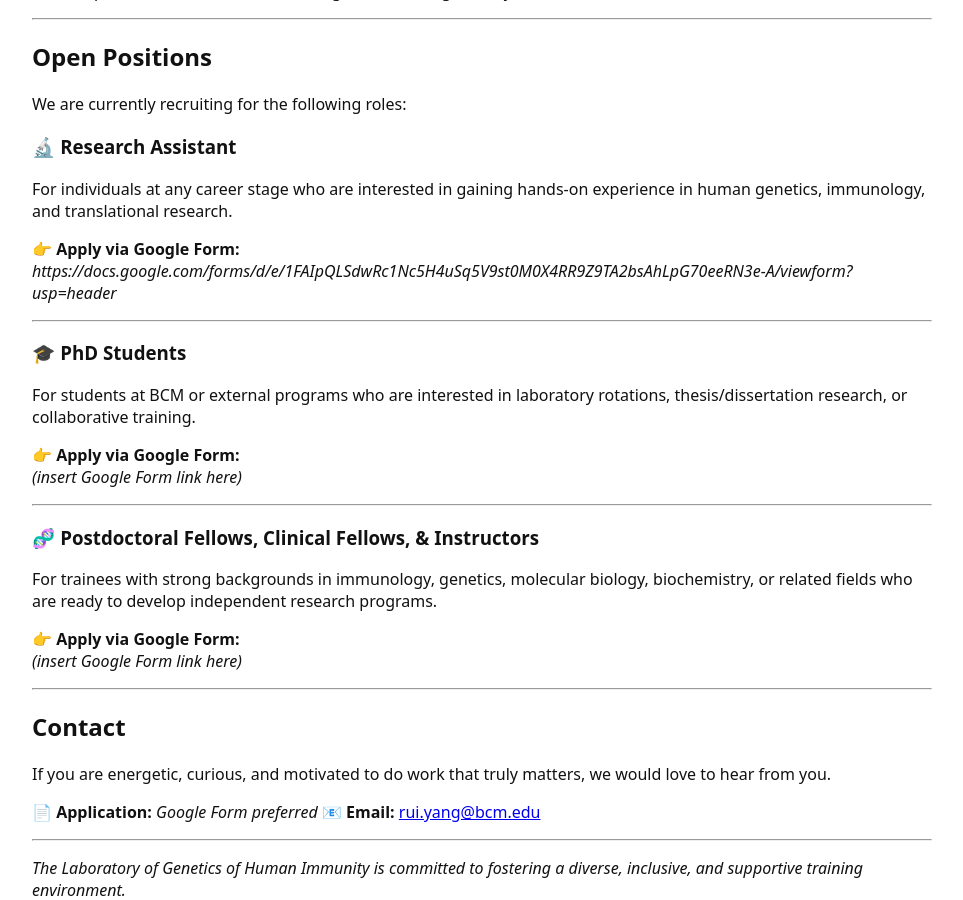
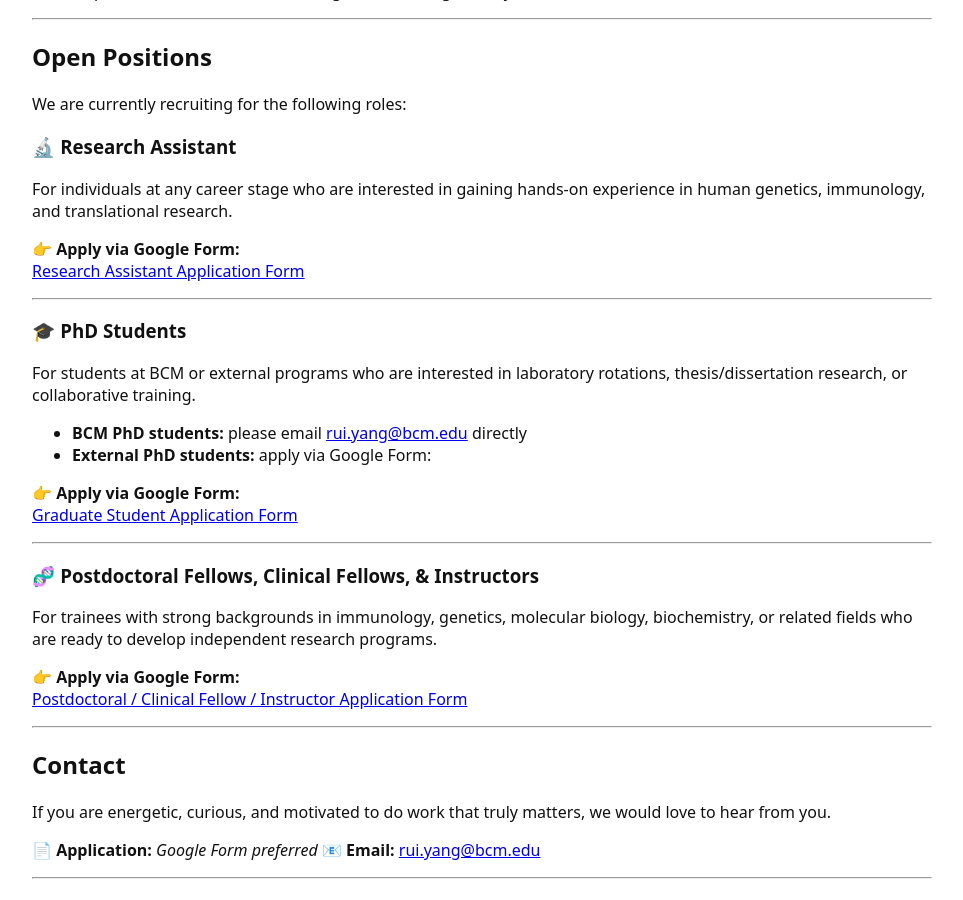
Before and after one commit to ruiyanggenetics/ghilab, a Jekyll site: the page built from opportunities.md, in a window 1280 px wide and 900 px high, scrolled down 590 px. Shown: the whole window, without its empty margins (158-1121 px from the left). Built offline with Jekyll 4.4.1, drawn with Linux system fonts in a browser that asks for light colours.

Commit message:
Update opportunities.md

```diff
--- a/opportunities.md
+++ b/opportunities.md
@@ -31,15 +31,18 @@ We are currently recruiting for the following roles:
 For individuals at any career stage who are interested in gaining hands-on experience in human genetics, immunology, and translational research.
 
 👉 **Apply via Google Form:**
-*https://docs.google.com/forms/d/e/1FAIpQLSdwRc1Nc5H4uSq5V9st0M0X4RR9Z9TA2bsAhLpG70eeRN3e-A/viewform?usp=header*
+[Research Assistant Application Form](https://docs.google.com/forms/d/e/1FAIpQLSdwRc1Nc5H4uSq5V9st0M0X4RR9Z9TA2bsAhLpG70eeRN3e-A/viewform?usp=header)
 
 ---
 
 ### 🎓 PhD Students
 For students at BCM or external programs who are interested in laboratory rotations, thesis/dissertation research, or collaborative training.
 
+- **BCM PhD students:** please email [rui.yang@bcm.edu](mailto:rui.yang@bcm.edu) directly
+- **External PhD students:** apply via Google Form:
+
 👉 **Apply via Google Form:**
-*(insert Google Form link here)*
+[Graduate Student Application Form](https://docs.google.com/forms/d/e/1FAIpQLSfje6C1P9pVfuTnsCG49buflPsOicC6nDzRj945rGdXEizWWg/viewform?usp=header)
 
 ---
 
@@ -47,7 +50,7 @@ For students at BCM or external programs who are interested in laboratory rotati
 For trainees with strong backgrounds in immunology, genetics, molecular biology, biochemistry, or related fields who are ready to develop independent research programs.
 
 👉 **Apply via Google Form:**
-*(insert Google Form link here)*
+[Postdoctoral / Clinical Fellow / Instructor Application Form](https://docs.google.com/forms/d/e/1FAIpQLSdVOZsmvcRQ1QGoTMUzY7-7MdrgDEZS74CySSs2M2k3Sap4-w/viewform?usp=publish-editor)
 
 ---
 
```
